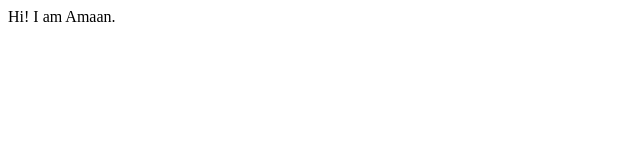
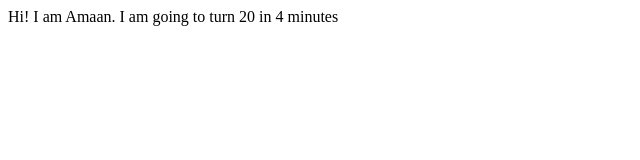
Before and after one commit to amaancodes/my-portfolio-site, a plain HTML site: page index.html in a window 1280 px wide. Shown: the whole page, without its empty margins (0-640 px from the left). Drawn offline with Linux system fonts and the light colour scheme.

Commit message:
Update index.html

```diff
--- a/index.html
+++ b/index.html
@@ -7,6 +7,6 @@
     <title>Amaan's Portfolio</title>
 </head>
 <body>
-    Hi! I am Amaan.
+    Hi! I am Amaan. I am going to turn 20 in 4 minutes
 </body>
 </html>
```
